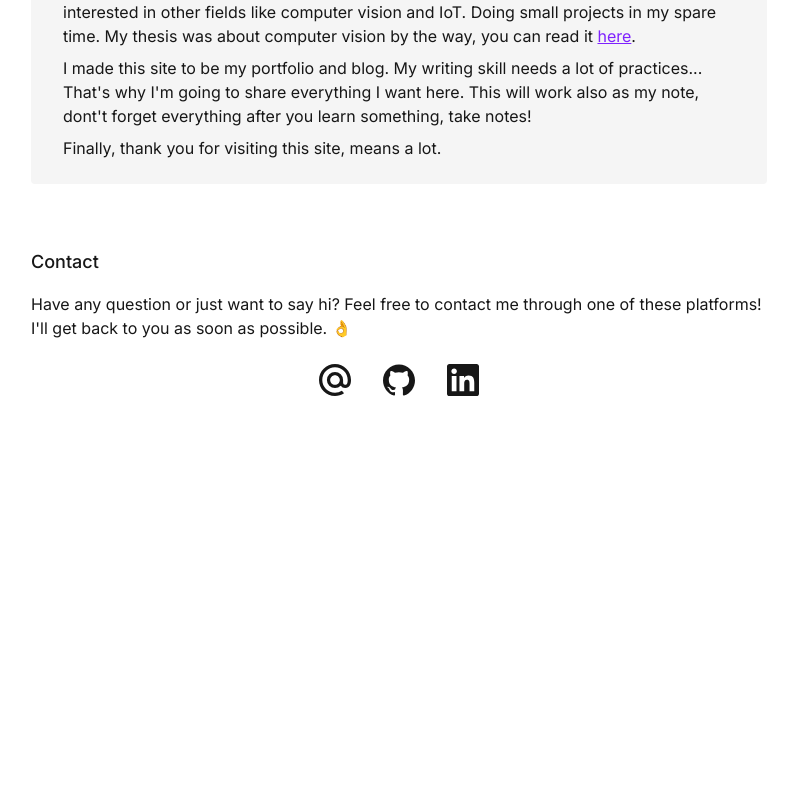
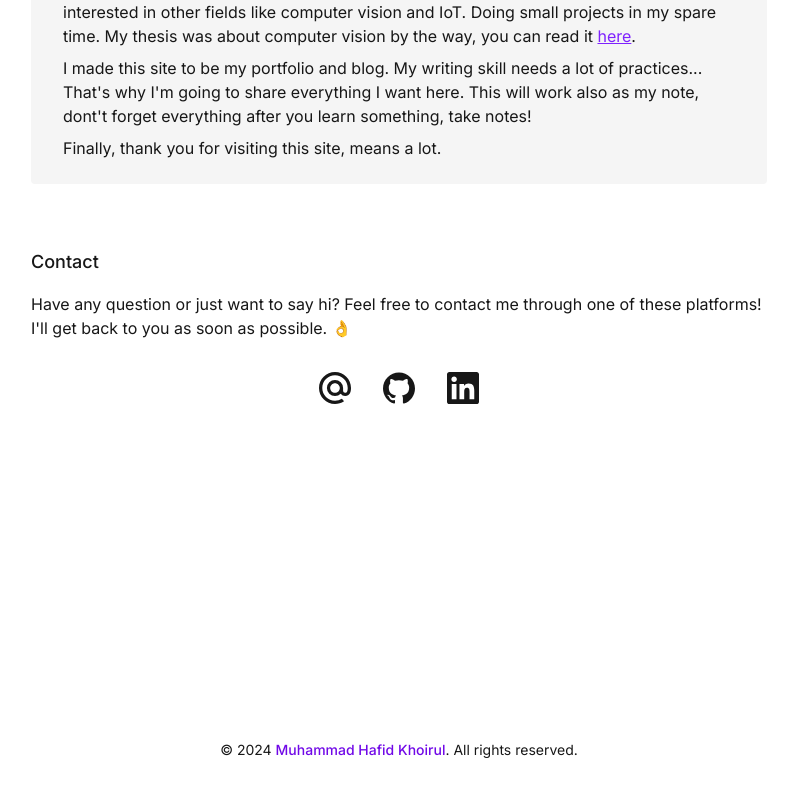
Before and after one commit to mhafidk/blog, a SvelteKit app: page / in a window 1280 px wide. Shown: the part 2476-3272 px from the top of the page, without its empty margins (241-1033 px from the left). Before the commit the page ends 2936 px from the top, so only its background shows below. Built offline with nearby package versions, Linux system fonts and the light colour scheme.

Commit message:
add footer section

```diff
--- a/src/routes/+layout.svelte
+++ b/src/routes/+layout.svelte
@@ -25,4 +25,11 @@
 	<main class="py-12">
 		{@render children?.()}
 	</main>
+	<footer class="mt-72 mb-6 text-center text-sm">
+		<p>
+			© 2024
+			<span class="font-medium text-violet-700">Muhammad Hafid Khoirul</span>.
+			<br class="block md:hidden" />All rights reserved.
+		</p>
+	</footer>
 </div>
--- a/src/routes/+page.svelte
+++ b/src/routes/+page.svelte
@@ -128,8 +128,8 @@
 		</p>
 	</div>
 </div>
-<div class="mt-16">
-	<h2 class="text-lg font-medium" id="about">About</h2>
+<div class="pt-16" id="about">
+	<h2 class="text-lg font-medium">About</h2>
 	<div class="mt-4 rounded bg-neutral-100">
 		<div class="px-8 py-6">
 			<p class="">
@@ -176,7 +176,7 @@
 				platforms! I'll get back to you as soon as possible. 👌
 			</p>
 		</div>
-		<div class="mt-6 flex justify-center gap-8">
+		<div class="mt-8 flex justify-center gap-8">
 			<!-- svelte-ignore a11y_consider_explicit_label -->
 			<a href="mailto:mhafidk@gmail.com" target="_blank" rel="noreferrer">
 				<svg
```
